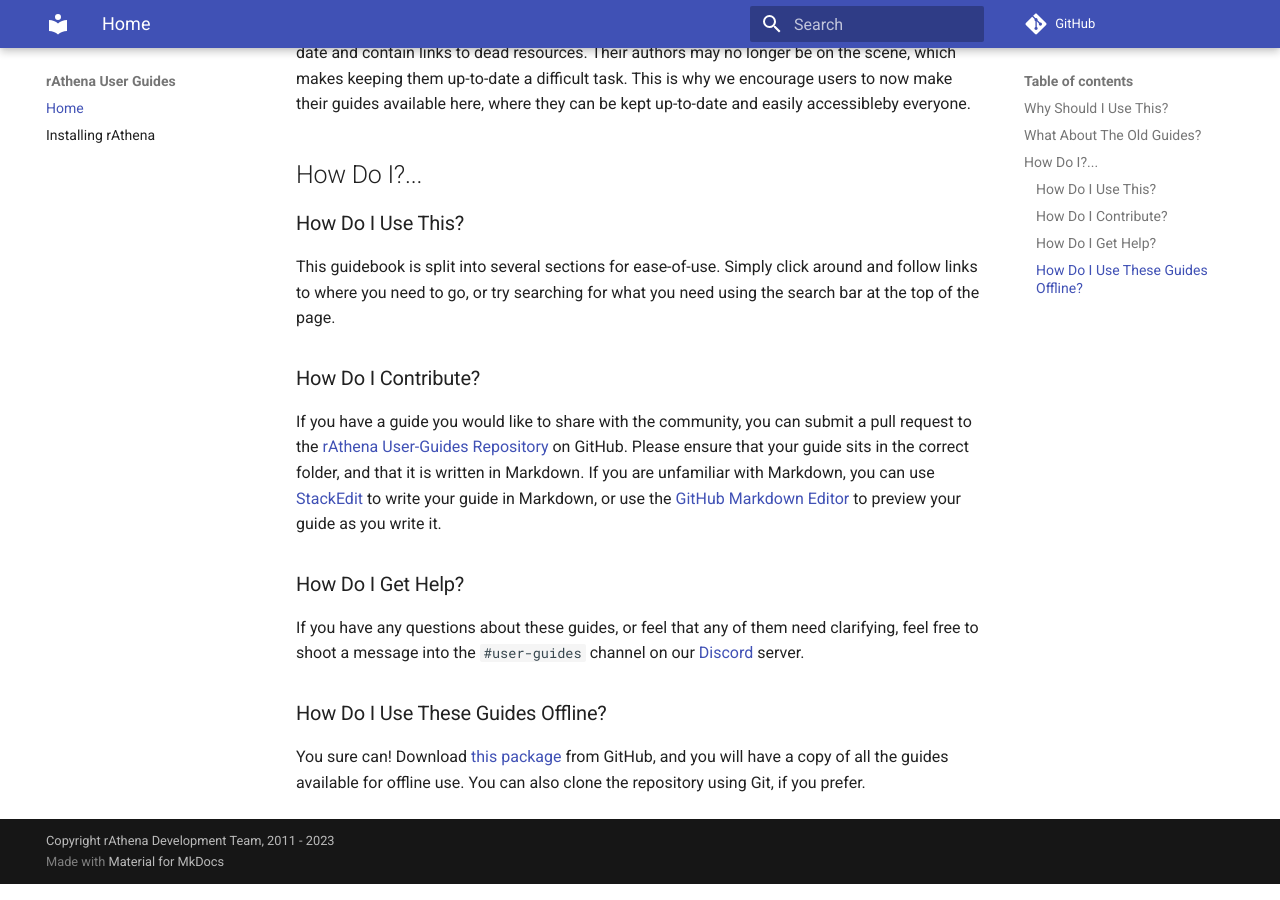
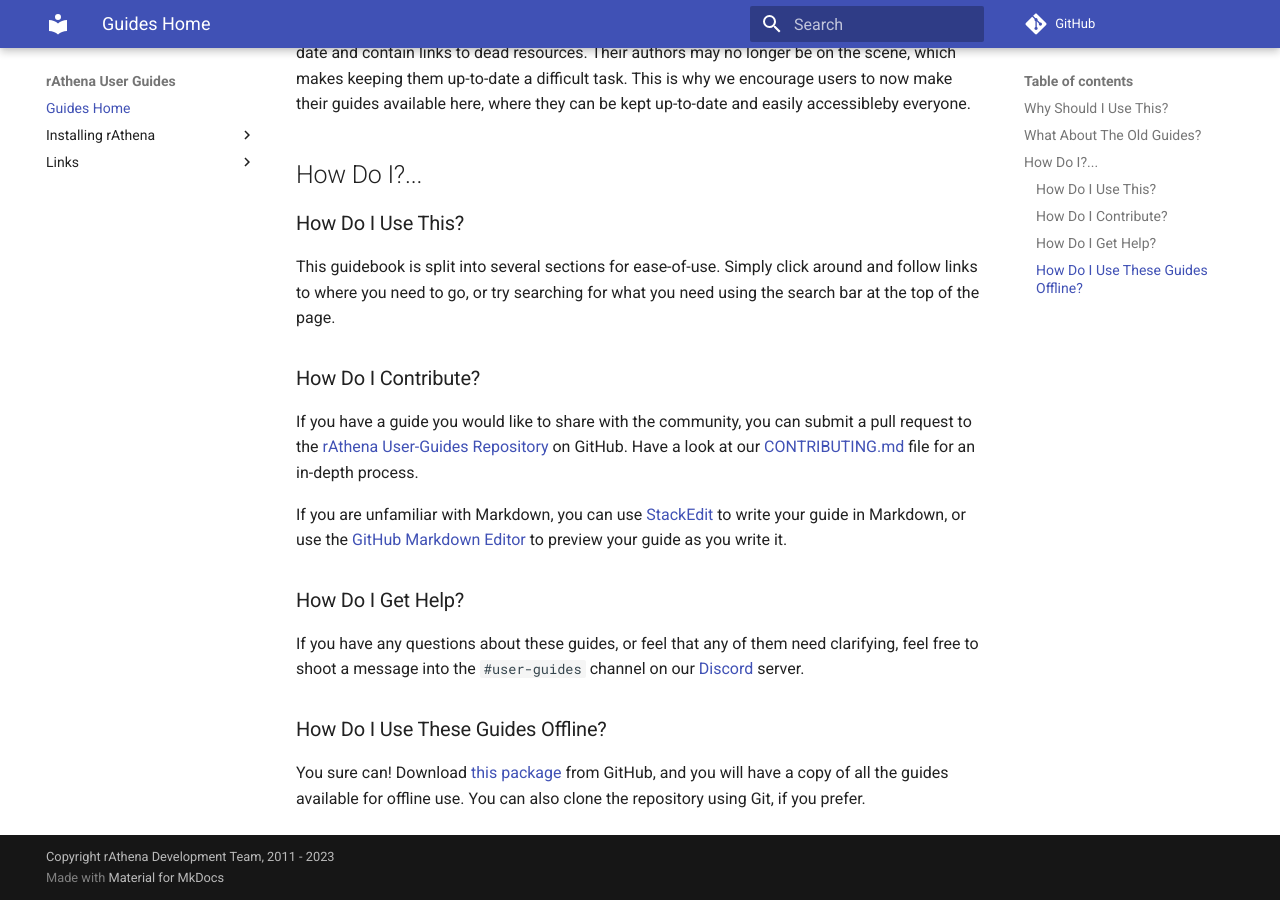
Before and after one commit to rathena/user-guides, an MkDocs documentation site: the page built from guides/index.md, in a window 1280 px wide and 900 px high, scrolled down 949 px. Built offline with MkDocs 1.6.1 and Material for MkDocs 9.7.7, drawn with Linux system fonts in a browser that asks for light colours; comment, search, counter and statistics services are not loaded; some of the changed lines change nothing that is shown.

Commit message:
Updated navigation style to dropdowns

```diff
--- a/guides/index.md
+++ b/guides/index.md
@@ -21,7 +21,9 @@ There are a multitude of guides available on the forums, too, though many are ex
 This guidebook is split into several sections for ease-of-use. Simply click around and follow links to where you need to go, or try searching for what you need using the search bar at the top of the page.
 
 ### How Do I Contribute?
-If you have a guide you would like to share with the community, you can submit a pull request to the [rAthena User-Guides Repository](https://github.com/rathena/user-guides/) on GitHub. Please ensure that your guide sits in the correct folder, and that it is written in Markdown. If you are unfamiliar with Markdown, you can use [StackEdit](https://stackedit.io/app#) to write your guide in Markdown, or use the [GitHub Markdown Editor](https://jbt.github.io/markdown-editor/) to preview your guide as you write it.
+If you have a guide you would like to share with the community, you can submit a pull request to the [rAthena User-Guides Repository](https://github.com/rathena/user-guides/) on GitHub. Have a look at our [CONTRIBUTING.md](https://github.com/rathena/user-guides/blob/master/CONTRIBUTING.md) file for an in-depth process.
+
+If you are unfamiliar with Markdown, you can use [StackEdit](https://stackedit.io/app#) to write your guide in Markdown, or use the [GitHub Markdown Editor](https://jbt.github.io/markdown-editor/) to preview your guide as you write it.
 
 ### How Do I Get Help?
 If you have any questions about these guides, or feel that any of them need clarifying, feel free to shoot a message into the `#user-guides` channel on our [Discord](https://discord.gg/kMeMXWEvSV) server.
--- a/mkdocs.yml
+++ b/mkdocs.yml
@@ -7,6 +7,16 @@ copyright: Copyright rAthena Development Team, 2011 - 2023
 docs_dir: guides
 site_dir: _site/
 nav:
-    - Home: index.md
-    - Installing rAthena: installing.md
+    - Guides Home: index.md
+    - Installing rAthena:
+      - General: installing.md
+      - Installing on Debian: installing/debian.md
+    #- Network Settings: network-settings.md
+    #- MySQL Tables: mysql-tables.md
+    - Links:
+      - Github: https://github.com/rathena/
+      - Forums: https://rathena.org/board/
+      - Wiki: https://rathena.org/wiki/
+      - Discord: https://discord.gg/kMeMXWEvSV
+
 theme: material
```
